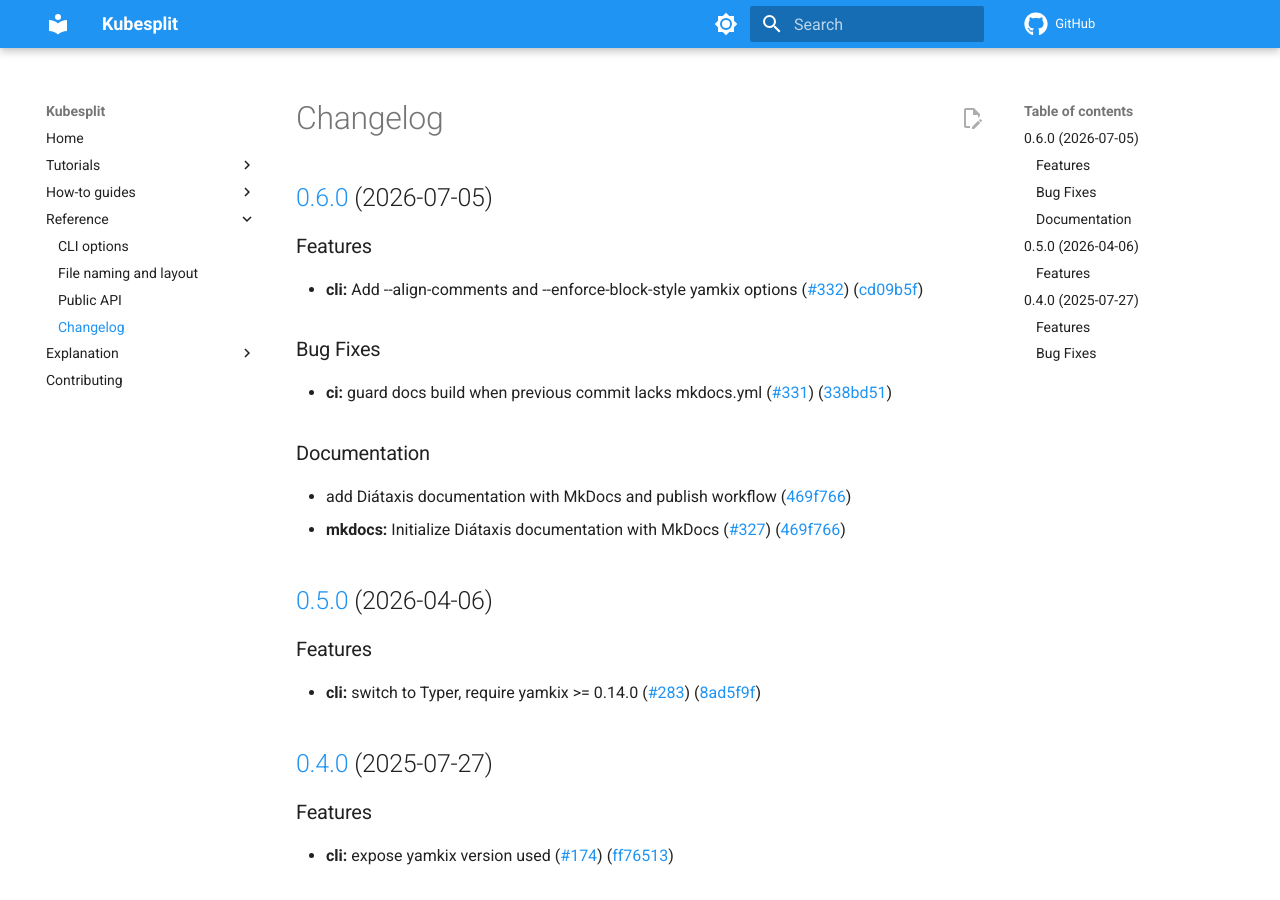
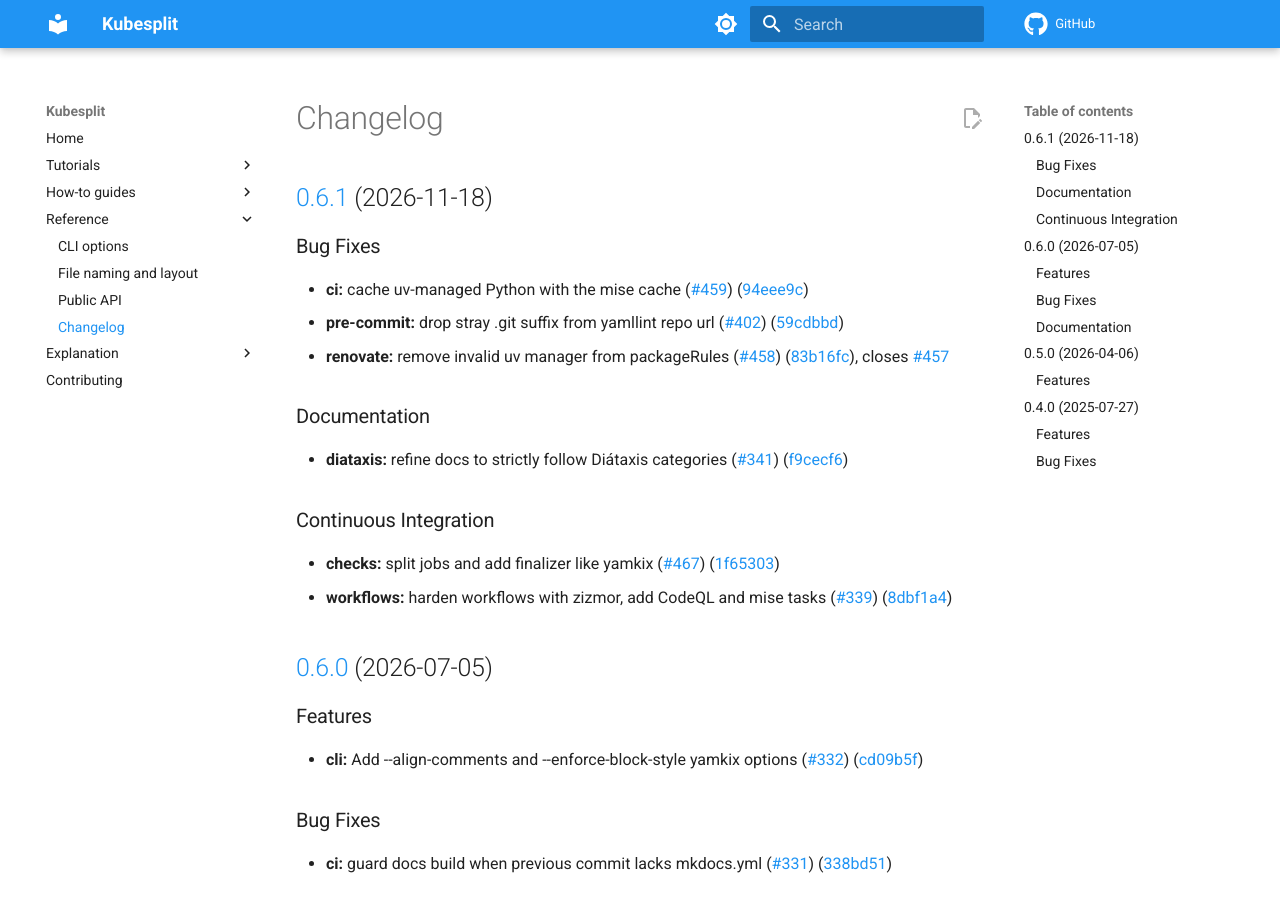
Before and after one commit to looztra/kubesplit, an MkDocs documentation site: the page built from docs/changelog.md, in a window 1280 px wide and 900 px high. Built offline with MkDocs 1.6.1 and Material for MkDocs 9.7.7, drawn with Linux system fonts in a browser that asks for light colours; comment, search, counter and statistics services are not loaded.

Commit message:
chore(main): release 0.6.1 (#340)

```diff
--- a/docs/changelog.md
+++ b/docs/changelog.md
@@ -1,4 +1,24 @@
 # Changelog
+
+## [0.6.1](https://github.com/looztra/kubesplit/compare/v0.6.0...v0.6.1) (2026-11-18)
+
+
+### Bug Fixes
+
+* **ci:** cache uv-managed Python with the mise cache ([#459](https://github.com/looztra/kubesplit/issues/459)) ([94eee9c](https://github.com/looztra/kubesplit/commit/94eee9cb06dbe568c918fb3ffecfca1b374ab323))
+* **pre-commit:** drop stray .git suffix from yamllint repo url ([#402](https://github.com/looztra/kubesplit/issues/402)) ([59cdbbd](https://github.com/looztra/kubesplit/commit/59cdbbd191cfdcc6585a5991b954cb0ece03359d))
+* **renovate:** remove invalid uv manager from packageRules ([#458](https://github.com/looztra/kubesplit/issues/458)) ([83b16fc](https://github.com/looztra/kubesplit/commit/83b16fcba5a507069d1ff6fbfc14bb5e579d1aa5)), closes [#457](https://github.com/looztra/kubesplit/issues/457)
+
+
+### Documentation
+
+* **diataxis:** refine docs to strictly follow Diátaxis categories ([#341](https://github.com/looztra/kubesplit/issues/341)) ([f9cecf6](https://github.com/looztra/kubesplit/commit/f9cecf6a6c680e06e7cd9b4dd2887685fc462d3d))
+
+
+### Continuous Integration
+
+* **checks:** split jobs and add finalizer like yamkix ([#467](https://github.com/looztra/kubesplit/issues/467)) ([1f65303](https://github.com/looztra/kubesplit/commit/1f65303b0fe93f0b2915e3e6a19475728c4f633d))
+* **workflows:** harden workflows with zizmor, add CodeQL and mise tasks ([#339](https://github.com/looztra/kubesplit/issues/339)) ([8dbf1a4](https://github.com/looztra/kubesplit/commit/8dbf1a496df2a9df98657ac29ef9c9d4070575e2))
 
 ## [0.6.0](https://github.com/looztra/kubesplit/compare/v0.5.0...v0.6.0) (2026-07-05)
 
--- a/version.txt
+++ b/version.txt
@@ -1 +1 @@
-0.6.0
+0.6.1
```
Also changed, not shown: .release-please-manifest.json.
